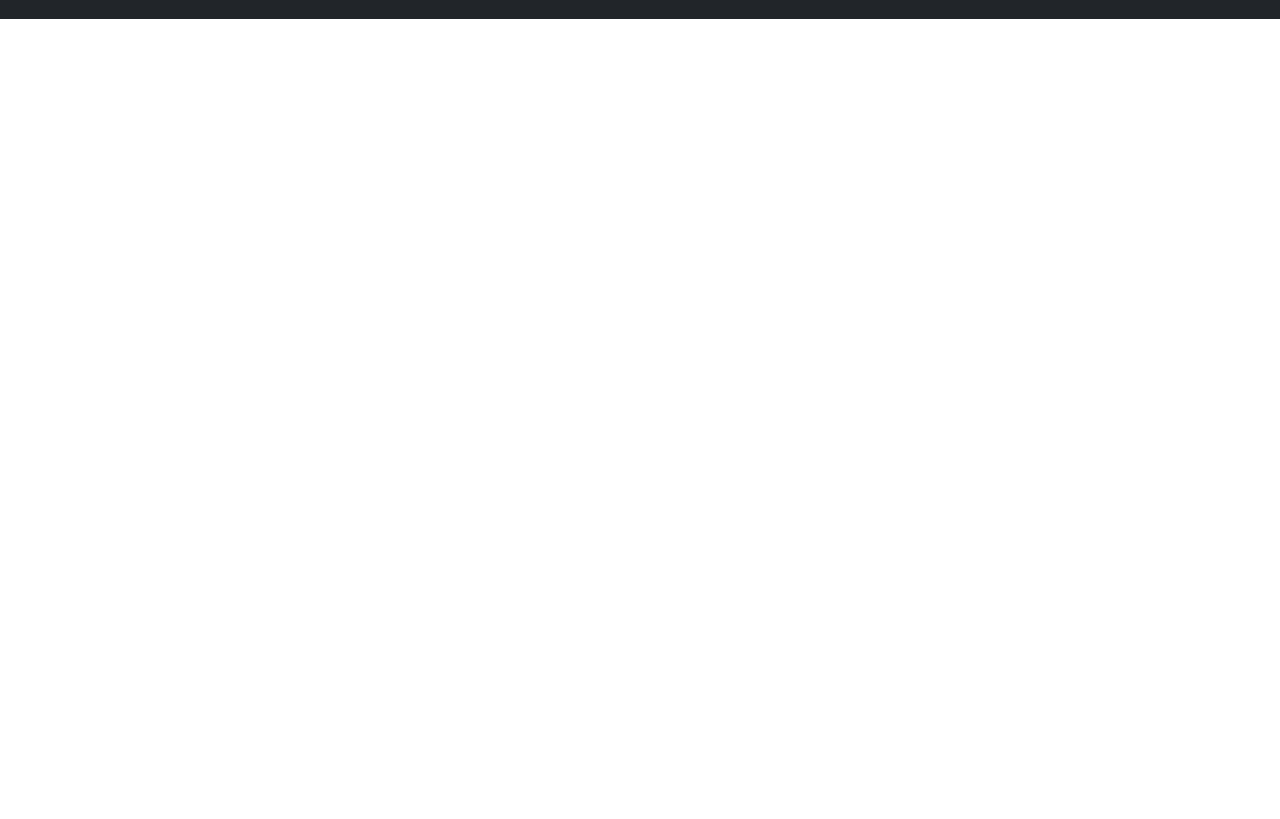
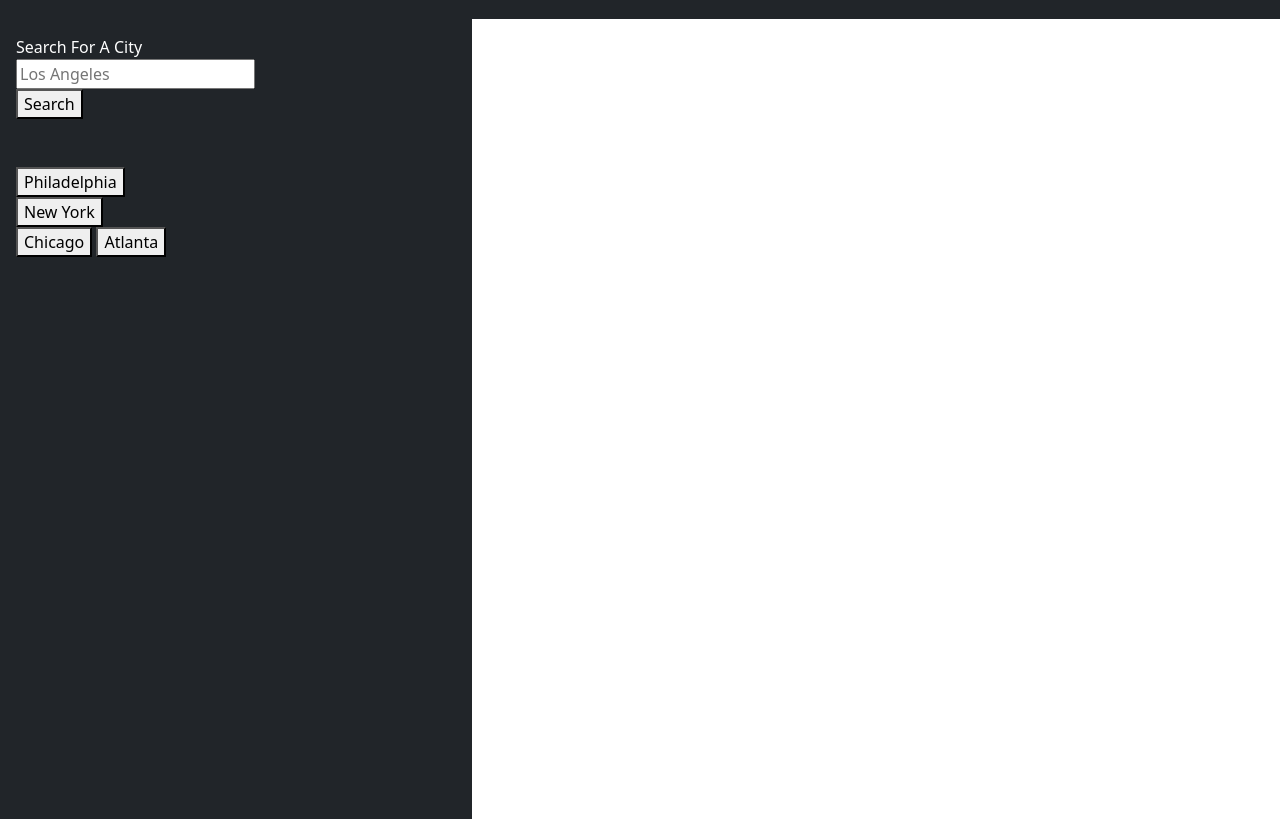
Before and after one commit to ryanjbedard/Weather-Dashboard, a plain HTML site: page index.html in a window 1280 px wide. Shown: the part 69-888 px from the top of the page. Before the commit the page ends 800 px from the top, so only its background shows below. Drawn offline with nearby package versions, Linux system fonts and the light colour scheme.

Commit message:
Add formatting for left column. Add buttons for different cities. Add search form field.

```diff
--- a/index.html
+++ b/index.html
@@ -10,18 +10,35 @@
   </head>
   <body>
     <!-- Main Header 'Weather Dashboard' -->
-    <header class="p-3 mb-4 text-white bg-dark">
+    <header class="p-3 text-white bg-dark">
         <H1>Weather Dashboard</H1>
     </header>
     <!-- Main area - Left column with cities and search bar -->
-    <div class="container-fluid d-flex">
-        <div class="row bg-red">
-            <section class="col">
-                <form></form>
+    <main class="container-fluid d-flex">
+        <div class="row min-vh-100 bg-dark">
+            <section class="col-5 p-3 ">
+                <form>
+                    <label class="bg-dark text-white">Search For A City</label>
+                    <input type="text" class="searchBox" placeholder="Los Angeles" >
+                    <button>Search</button>
+                </form>
+                <button id="philadelphia" class="mt-5">
+                    Philadelphia
+                </button>
+                <button id="newYork">
+                    New York
+                </button>
+                <button id="chicago">
+                    Chicago
+                </button>
+                <button id="atlanta">
+                    Atlanta
+                </button>
             </section>
+
         </div>
     <!-- Right area display with current selected city and 5 day forcast -->
         <div class="row"></div>
-    </div>
+    </main>
   </body>
 </html>
```
